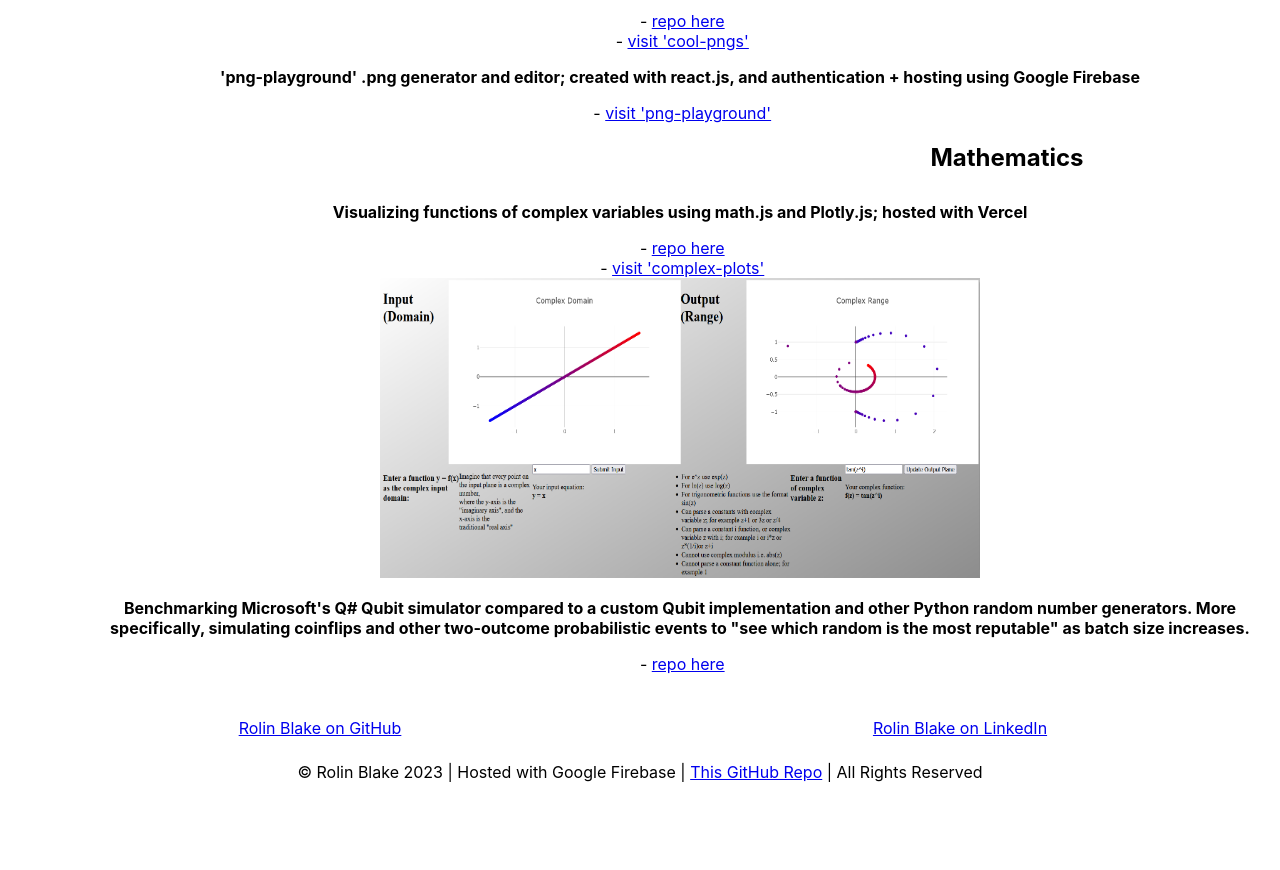
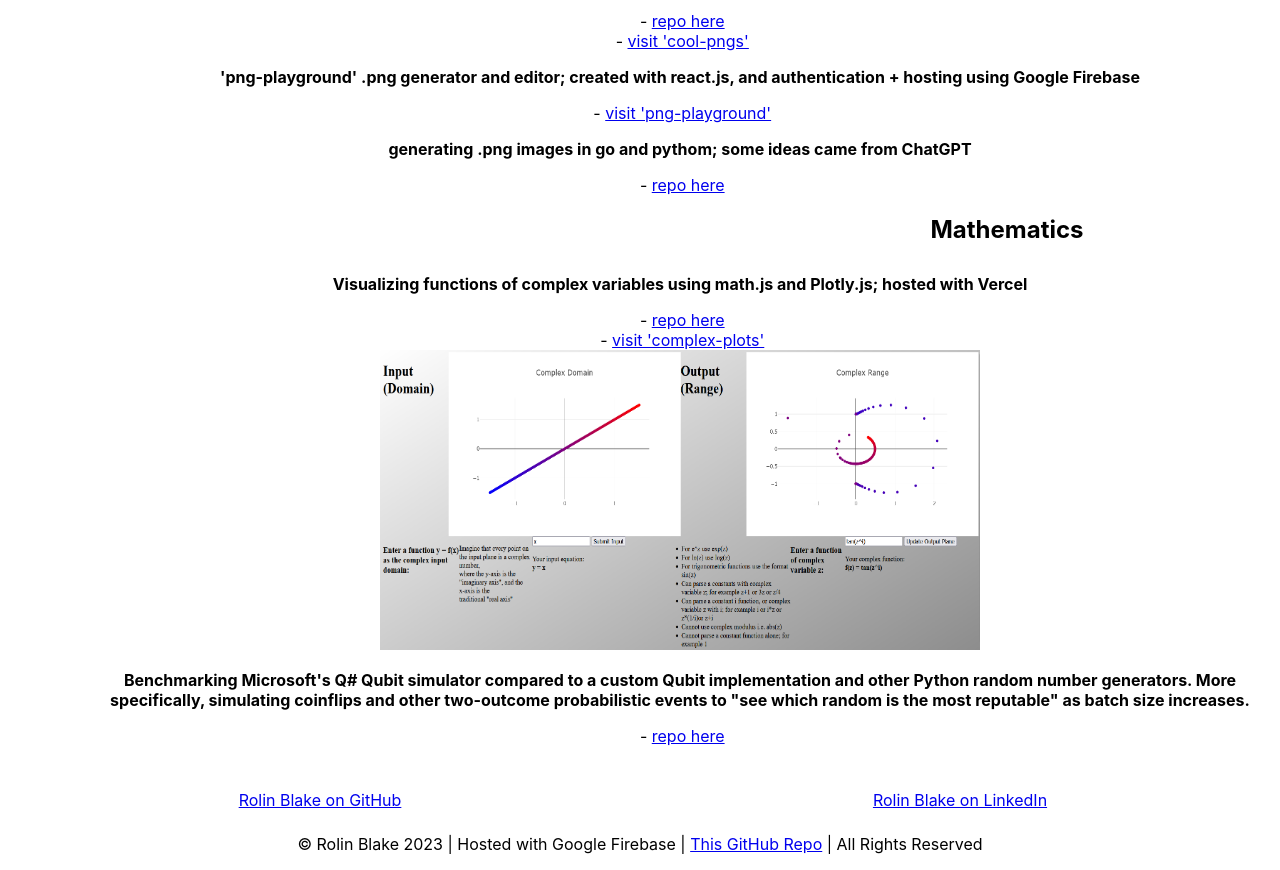
Before and after one commit to rolinmb/rmb-portfolio-react, a React (Create React App) app: page /projects in a window 1280 px wide. Shown: the part 1780-2650 px from the top of the page. Before the commit the page ends 2578 px from the top, so only its background shows below. Built offline with nearby package versions, Linux system fonts and the light colour scheme.

Commit message:
added img-process github repo to projects

```diff
--- a/src/components/Projects.js
+++ b/src/components/Projects.js
@@ -99,6 +99,10 @@ function Projects() {
 			  <p>'png-playground' .png generator and editor; created with react.js, and authentication + hosting using Google Firebase </p>
 			  &nbsp;- <a target='_blank' rel='noopener noreferrer' href='https://png-playground.web.app'>visit 'png-playground'</a>
 			</li>
+			<li>
+			  <p>generating .png images in go and pythom; some ideas came from ChatGPT</p>
+			  &nbsp;- <a target='_blank' rel='noopener noreferrer' href='https://github.com/rolinmb/img-process'>repo here</a>
+			</li>
 		  </ul>
 	    </li>
         <li>
```
